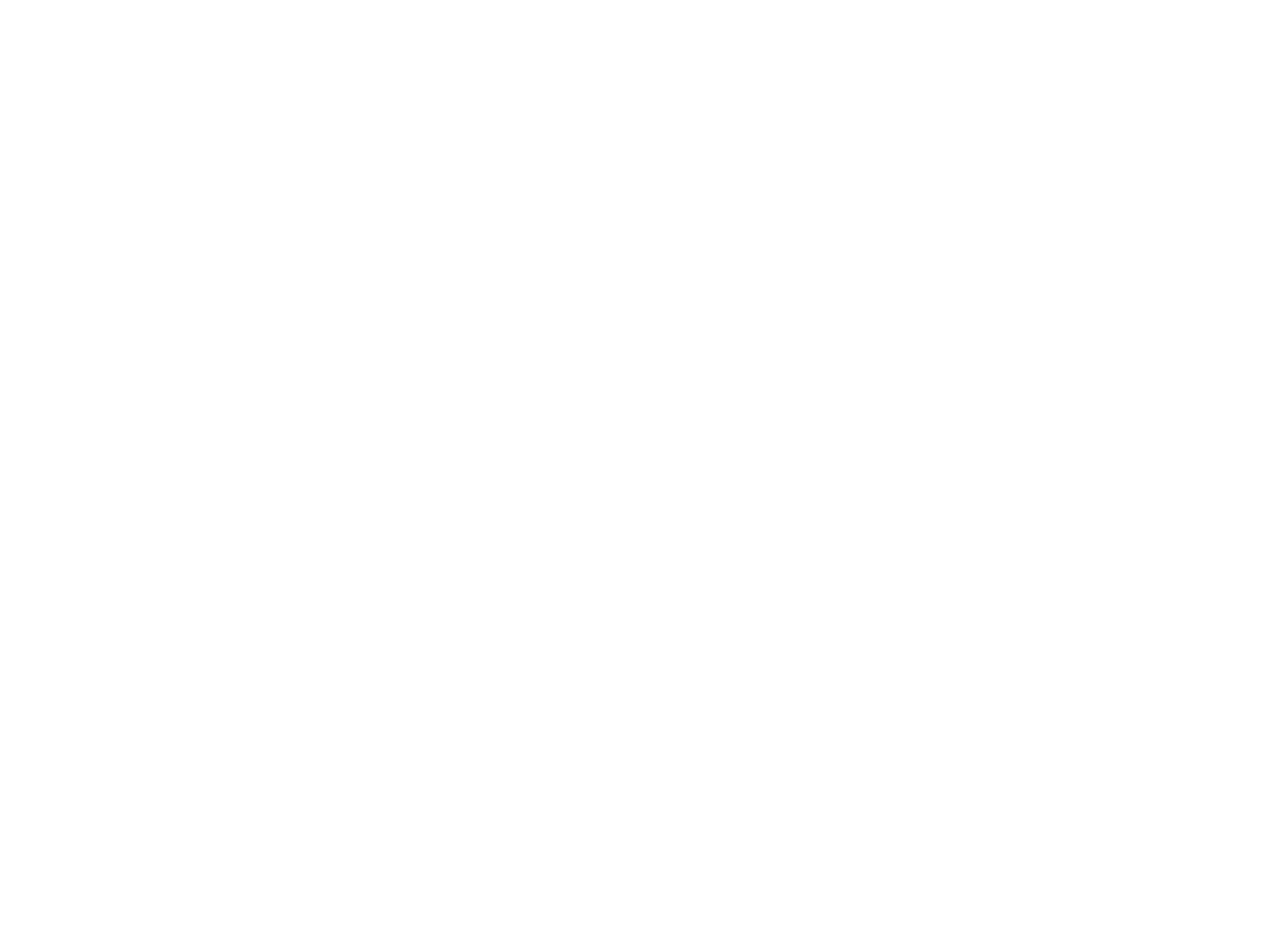
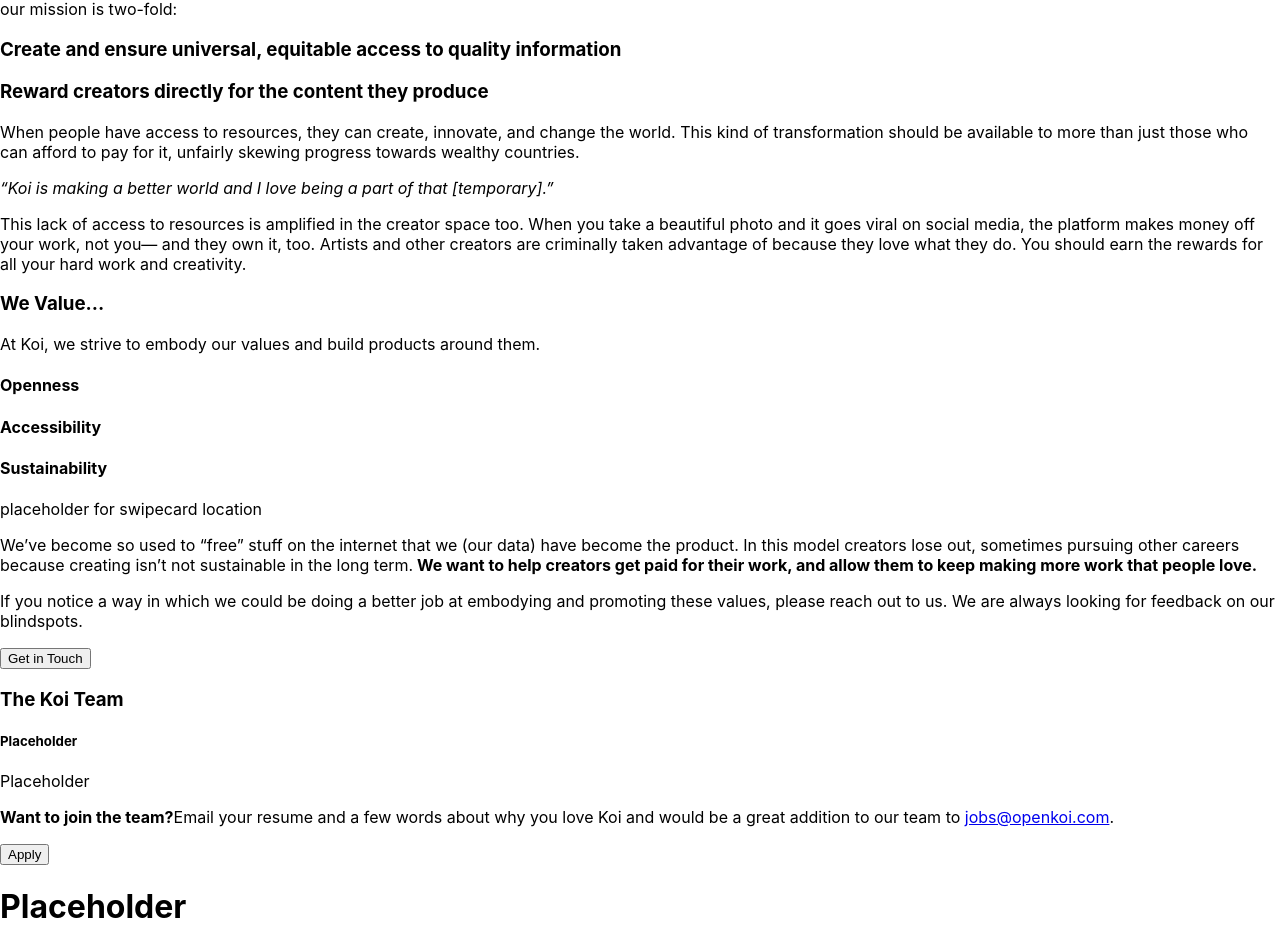
Before and after one commit to JmCole19/koi-aboutme, a React (Create React App) app: page / in a window 1280 px wide. Shown: the part 778-1704 px from the top of the page. Before the commit the page ends 800 px from the top, so only its background shows below. Built offline with nearby package versions, Linux system fonts and the light colour scheme.

Commit message:
Content implementation

```diff
--- a/src/components/appBoard/content.js
+++ b/src/components/appBoard/content.js
@@ -7,6 +7,7 @@
     return (
         <div className={background.root}>
             <div>
+                <div className='top'>
                     <h2>About Koi</h2>
                     <p>Koi brings back personal ownership, rewarding creators for quality through the revolutionary attention economy.</p>
                 </div>
@@ -35,6 +36,8 @@
                         <button>devs</button>
                     </div>
                 </div>
+            </div>
+            <div className='mid'>
                 <div>
                     <p>
                         The future of the internet is quality content freely available to anyone,
@@ -43,6 +46,91 @@
                     </p>
                     <h3><strong>Attention is valuable, we have to treat it that way.</strong></h3>
                 </div>
+                <div>
+                    <h3>Our Mission</h3>
+                    <p>our mission is two-fold:</p>
+                </div>
+                <div>
+                    <div>
+                        <image />
+                        <h3>Create and ensure universal, equitable access to quality information</h3>
+                    </div>
+                    <div>
+                        <image />
+                        <h3>Reward creators directly for the content they produce</h3>
+                    </div>
+                </div>
+                <div>
+                    <p>
+                        When people have access to resources, they can create, innovate, and change the world.
+                        This kind of transformation should be available to more than just those who can afford to pay for it,
+                        unfairly skewing progress towards wealthy countries.
+                    </p>
+                </div>
+                <div>
+                    <em>“Koi is making a better world and I love being a part of that [temporary].”</em>
+                </div>
+                <div>
+                    <p>
+                        This lack of access to resources is amplified in the creator space too.
+                        When you take a beautiful photo and it goes viral on social media, the platform makes money off your work, not you— and they own it, too.
+                        Artists and other creators are criminally taken advantage of because they love what they do.
+                        You should earn the rewards for all your hard work and creativity.
+                    </p>
+                </div>
+                <div>
+                    <h3>We Value...</h3>
+                    <p>At Koi, we strive to embody our values and build products around them.</p>
+                </div>
+                <div>
+                    <div>
+                        <image />
+                        <h4>Openness</h4>
+                    </div>
+                    <div>
+                        <image />
+                        <h4>Accessibility</h4>
+                    </div>
+                    <div>
+                        <image />
+                        <h4>Sustainability</h4>
+                    </div>
+                </div>
+                <div className='swipeCard'>
+                    placeholder for swipecard location
+                </div>
+                <div>
+                    <p>
+                    We’ve become so used to “free” stuff on the internet that we (our data) have become the product.
+                    In this model creators lose out, sometimes pursuing other careers because creating isn’t not sustainable in the long term.
+                    <strong> We want to help creators get paid for their work, and allow them to keep making more work that people love.</strong>
+                    </p>
+                </div>
+                <div className='green card'>
+                    <p>
+                    If you notice a way in which we could be doing a better job at embodying and promoting these values, please reach out to us.
+                    We are always looking for feedback on our blindspots.
+                    </p>
+                    <button href='mailto:hello@openkoi.com'>Get in Touch</button>
+                </div>
+            </div>
+            <div className='teamCard'>
+                <h3>The Koi Team</h3>
+                <div>
+                    <image />
+                    <h5>Placeholder</h5>
+                    <p>Placeholder</p>
+                </div>
+                <div className='join'>
+                <p>
+                <strong>Want to join the team?</strong>
+                Email your resume and a few words about why you love Koi and would be a great addition to our team to <a href='mailto:jobs@openkoi.com'>jobs@openkoi.com</a>.</p>
+                <button href='mailto:jobs@openkoi.com'>Apply</button>
+                </div>
+            </div>
+            <div className='footer'>
+                <h1>Placeholder</h1>
+            </div>
         </div>
     )
 }
--- a/src/components/navbar/navbar.js
+++ b/src/components/navbar/navbar.js
@@ -13,7 +13,7 @@
   return (
     <div className={classes.root}>
       <AppBar position="static">
-        <Toolbar>
+        <Toolbar color='#030332'>
           <IconButton edge="start" className={classes.fish} color="inherit" aria-label="menu">
             <Button>Fish</Button>
           </IconButton>
```
Lines whose indentation alone changed are shown as unchanged.
